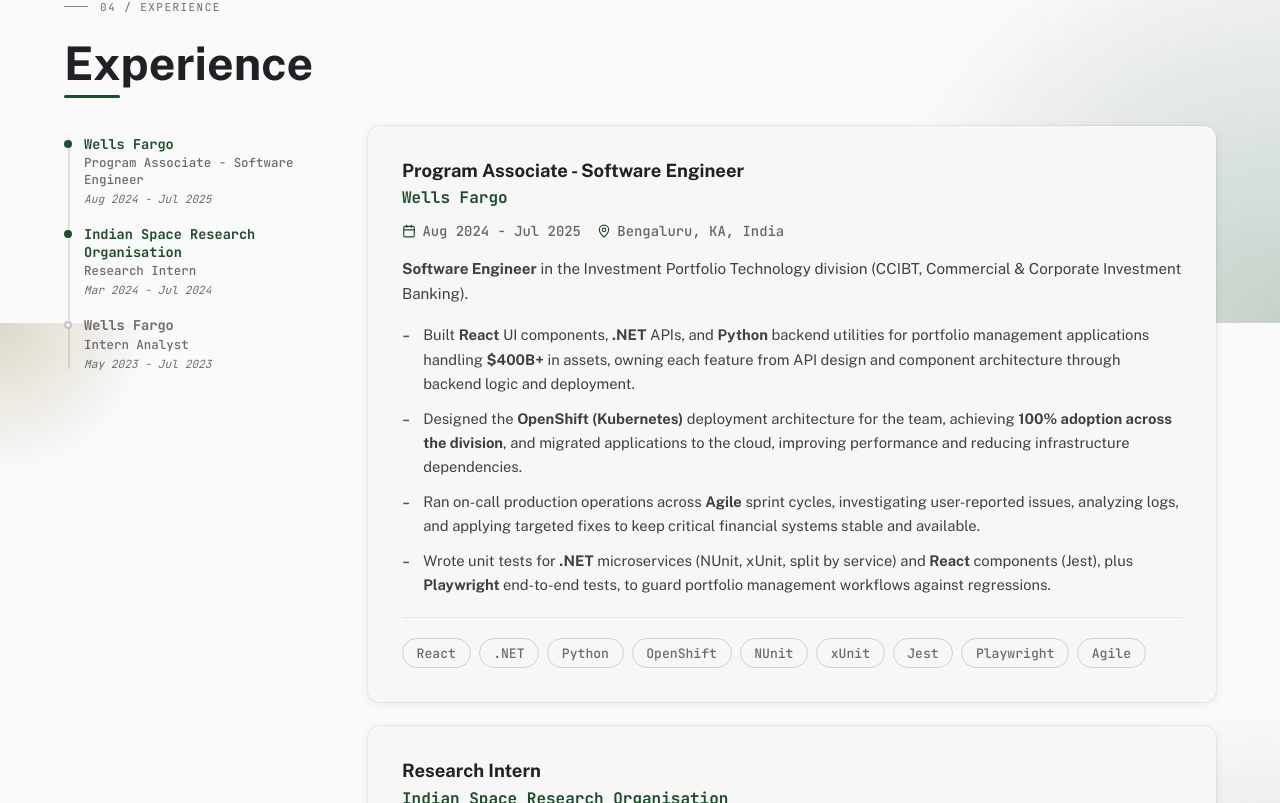
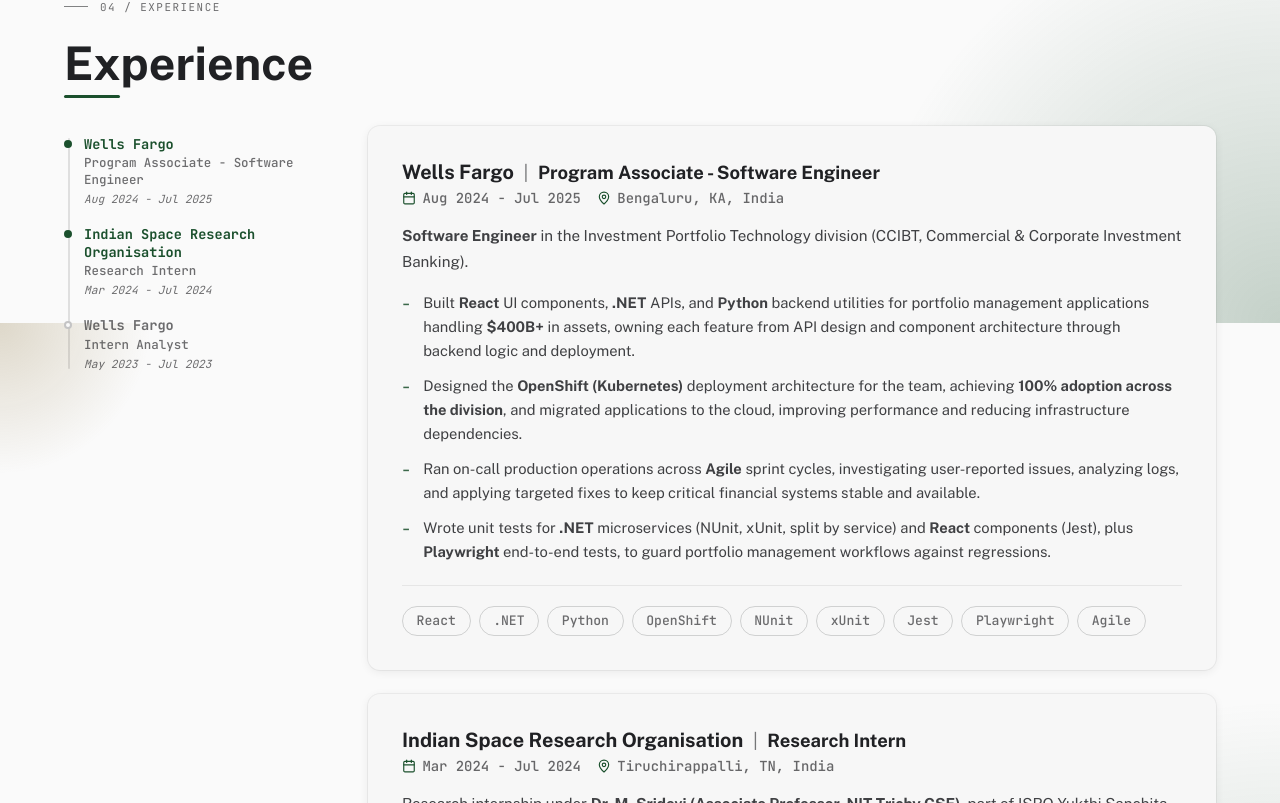
Before and after one commit to vpk-11/vpk-11.github.io, a React (Vite) app: page / in a window 1280 px wide. Shown: the part 2877-3680 px from the top of the page. Built offline with nearby package versions, Linux system fonts and the light colour scheme.

Commit message:
Merge experience card heading, drop hover accent bar

```diff
--- a/src/pages/Experience/Experience.scss
+++ b/src/pages/Experience/Experience.scss
@@ -164,21 +164,34 @@
   to   { opacity: 1; transform: translateY(0); }
 }
 
+// ui/Card's inherited left accent bar (accent-bar-left mixin, grows on
+// hover) is switched off here — reads as a gimmicky animation on a dense
+// stack of cards, no replacement affordance needed.
+.card.experience-card::before {
+  display: none;
+}
+
 // ============================================
-// CARD CONTENT — .experience-card itself needs no overrides on top of
+// CARD CONTENT — .experience-card itself needs no other overrides on top of
 // ui/Card's base .card; Experience's values ARE the primitive's defaults.
 // ============================================
 
 .ex-ct {
+  display: flex;
+  align-items: baseline;
+  gap: 0.6rem;
+
   .theme-dark & { color: $dark-text; }
   .theme-light & { color: $light-text; }
 }
 
-.ex-cs {
-  color: var(--section-accent);
-  font-family: $font-mono;
+.ex-ct-company {
+  font-size: 1.08em;
+}
 
-  .theme-dark & { color: $accent-primary-dark-text; }
+.ex-ct-sep {
+  opacity: 0.6;
+  font-weight: 400;
 }
 
 .ex-mi {
--- a/src/pages/Experience/Experience.tsx
+++ b/src/pages/Experience/Experience.tsx
@@ -14,8 +14,11 @@ import './Experience.scss';
 
 const ExpCard: React.FC<{ exp: ExperienceType }> = ({ exp }) => (
   <Card className="experience-card">
-    <h3 className="ex-ct card-title">{exp.role}</h3>
-    <h4 className="ex-cs card-subtitle">{exp.company}</h4>
+    <h3 className="ex-ct card-title">
+      <span className="ex-ct-company">{exp.company}</span>
+      <span className="ex-ct-sep" aria-hidden="true">|</span>
+      <span className="ex-ct-role">{exp.role}</span>
+    </h3>
     <CardMeta
       items={[
         { icon: <Calendar size={14} className="ex-mi meta-icon" />, text: exp.duration, textClassName: 'card-duration' },
```
